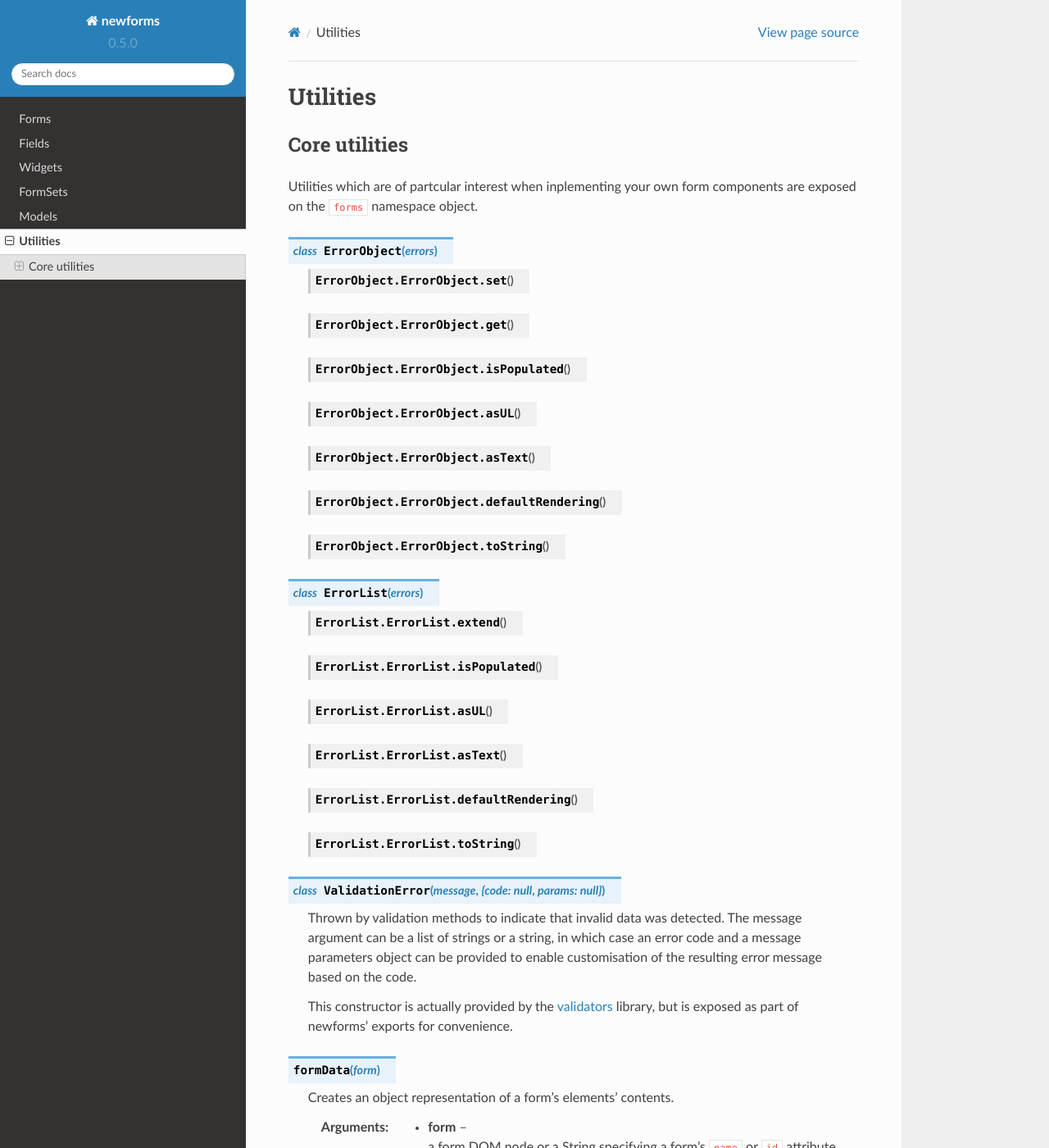
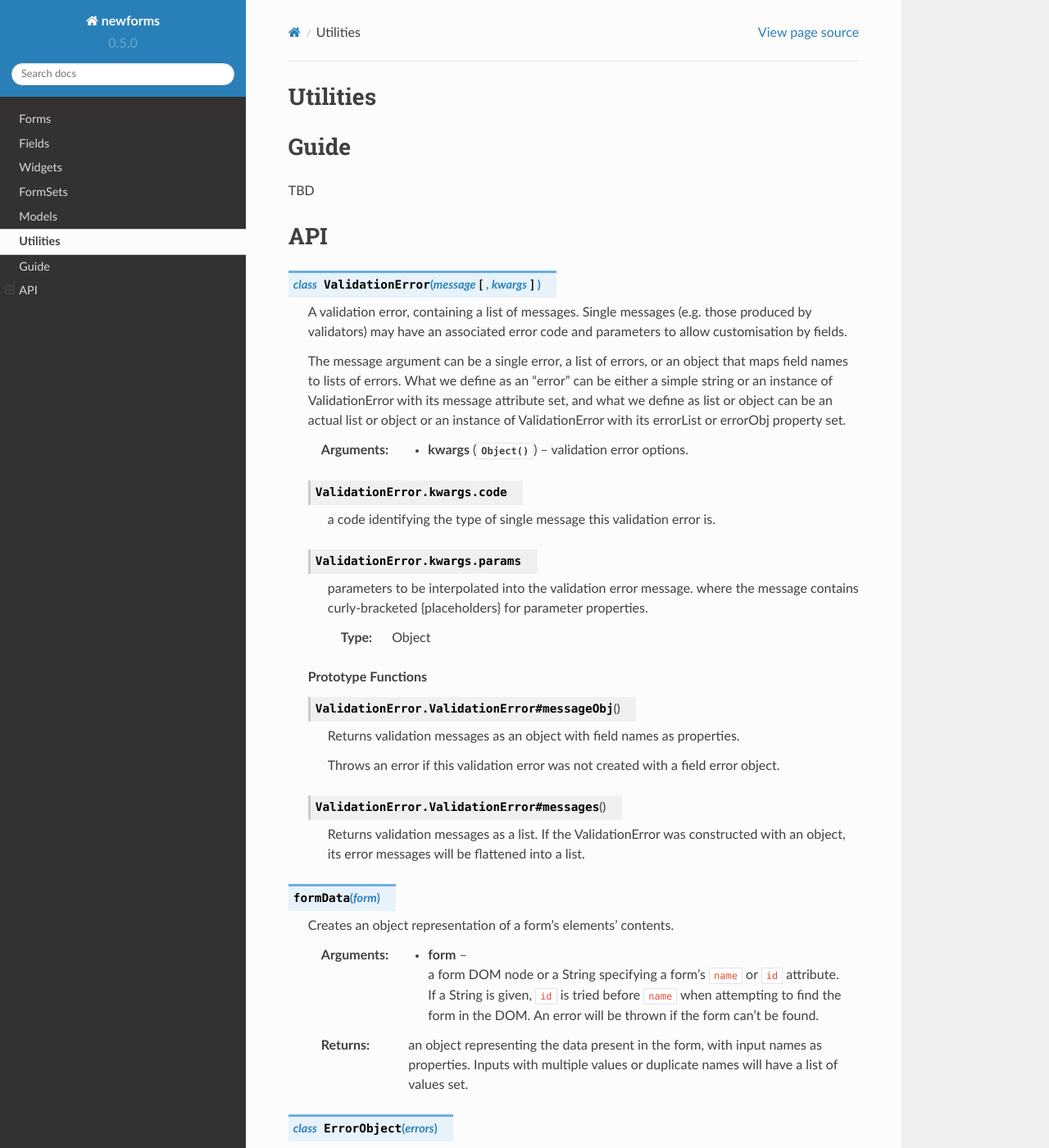
Before and after one commit to insin/newforms, a Sphinx documentation site: the page built from docs/util.rst, in a window 1280 px wide and 1400 px high. Shown: the whole window at 82% size. Built offline with Sphinx 7.4.7 and the Read the Docs theme 2.0.0, drawn with Linux system fonts in a browser that asks for light colours; some of the changed text lies outside the part shown.

Commit message:
Documented util.js public API

```diff
--- a/docs/index.rst
+++ b/docs/index.rst
@@ -3,9 +3,8 @@ newforms
 
 .. Note::
 
-   Unless specified otherwise, API items documented herein live under the
-   ``forms`` namespace object in the browser, or whatever namespace you care
-   to use when requiring newforms in Node.js.
+   Unless specified otherwise, documented API items live under the ``forms``
+   namespace object in the browser, or the result of ``require()``-ing newforms.
 
 Contents:
 
--- a/docs/util.rst
+++ b/docs/util.rst
@@ -1,53 +1,54 @@
 Utilities
 =========
 
-Core utilities
---------------
+Guide
+=====
 
-Utilities which are of partcular interest when inplementing your own form
-components are exposed on the ``forms`` namespace object.
+TBD
 
-.. js:class:: ErrorObject(errors)
+API
+===
 
-   .. js:function:: ErrorObject.set()
+.. js:class:: ValidationError(message[, kwargs])
 
-   .. js:function:: ErrorObject.get()
+   A validation error, containing a list of messages. Single messages (e.g.
+   those produced by validators) may have an associated error code and
+   parameters to allow customisation by fields.
 
-   .. js:function:: ErrorObject.isPopulated()
+   The message argument can be a single error, a list of errors, or an object
+   that maps field names to lists of errors. What we define as an "error" can
+   be either a simple string or an instance of ValidationError with its message
+   attribute set, and what we define as list or object can be an actual list or
+   object or an instance of ValidationError with its errorList or errorObj
+   property set.
 
-   .. js:function:: ErrorObject.asUL()
+   :param Object kwargs: validation error options.
 
-   .. js:function:: ErrorObject.asText()
+   .. js:attribute:: kwargs.code
 
-   .. js:function:: ErrorObject.defaultRendering()
+      a code identifying the type of single message this validation error is.
 
-   .. js:function:: ErrorObject.toString()
+   .. js:attribute:: kwargs.params
 
-.. js:class:: ErrorList(errors)
+      parameters to be interpolated into the validation error message. where the
+      message contains curly-bracketed {placeholders} for parameter properties.
 
-   .. js:function:: ErrorList.extend()
+      :type: Object
 
-   .. js:function:: ErrorList.isPopulated()
+   **Prototype Functions**
 
-   .. js:function:: ErrorList.asUL()
+   .. js:function:: ValidationError#messageObj()
 
-   .. js:function:: ErrorList.asText()
+      Returns validation messages as an object with field names as properties.
 
-   .. js:function:: ErrorList.defaultRendering()
+      Throws an error if this validation error was not created with a field
+      error object.
 
-   .. js:function:: ErrorList.toString()
+   .. js:function:: ValidationError#messages()
 
-.. js:class:: ValidationError(message, {code: null, params: null})
-
-   Thrown by validation methods to indicate that invalid data was detected.
-   The message argument can be a list of strings or a string, in which case
-   an error code and a message parameters object can be provided to enable
-   customisation of the resulting error message based on the code.
-
-   This constructor is actually provided by the `validators`_ library, but is
-   exposed as part of newforms' exports for convenience.
-
-   .. _`validators`: https://github.com/insin/validators
+      Returns validation messages as a list. If the ValidationError was
+      constructed with an object, its error messages will be flattened into a
+      list.
 
 .. js:function:: formData(form)
 
@@ -57,10 +58,86 @@ components are exposed on the ``forms`` namespace object.
       a form DOM node or a String specifying a form's ``name`` or ``id``
       attribute.
 
-      If a String is given,  ``id`` is tried before ``name`` when attempting to
+      If a String is given, ``id`` is tried before ``name`` when attempting to
       find the form in the DOM. An error will be thrown if the form can't be
       found.
 
    :returns:
-      an object representing the data present in the form. If the form could not
-      be found, this object will be empty.
+      an object representing the data present in the form, with input names as
+      properties. Inputs with multiple values or duplicate names will have a
+      list of values set.
+
+
+.. js:class:: ErrorObject(errors)
+
+   A collection of field errors that knows how to display itself in various
+   formats.
+
+   **Prototype Functions**
+
+   .. js:function:: ErrorObject#set(field, error)
+
+      Sets a field's errors.
+
+   .. js:function:: ErrorObject#get(field)
+
+      Gets errors for the given field.
+
+   .. js:function:: ErrorObject#hasField(field)
+
+      Returns ``true`` if errors have been set for the given field.
+
+   .. js:function:: ErrorObject#isPopulated()
+
+      Returns the number of fields errors have been set for.
+
+   .. js:function:: ErrorObject#isPopulated()
+
+      Returns true if any fields have error details set.
+
+   .. js:function:: ErrorObject#rendering()
+
+      Default rendering is as a list.
+
+   .. js:function:: ErrorObject#asUL()
+
+      Displays error details as a list.
+
+   .. js:function:: ErrorObject#asText()
+
+      Displays error details as text.
+
+.. js:class:: ErrorList(list)
+
+   A list of errors which knows how to display itself in various formats.
+
+   **Prototype Functions**
+
+   .. js:function:: ErrorList#extend(errorList)
+
+      Adds more errors from the given list.
+
+   .. js:function:: ErrorList#messages()
+
+      Returns the list of error messages held in the list, converting them from
+      ValidationErrors to strings first if necessary.
+
+   .. js:function:: ErrorList#length()
+
+      Returns the number of errors in the list.
+
+   .. js:function:: ErrorList#isPopulated()
+
+      Returns ``true`` if the list contains any errors.
+
+   .. js:function:: ErrorList#render()
+
+      Default rendering is as a list.
+
+   .. js:function:: ErrorList#asUL()
+
+      Displays errors as a list.
+
+   .. js:function:: ErrorList#asText()
+
+      Displays errors as text.
```
